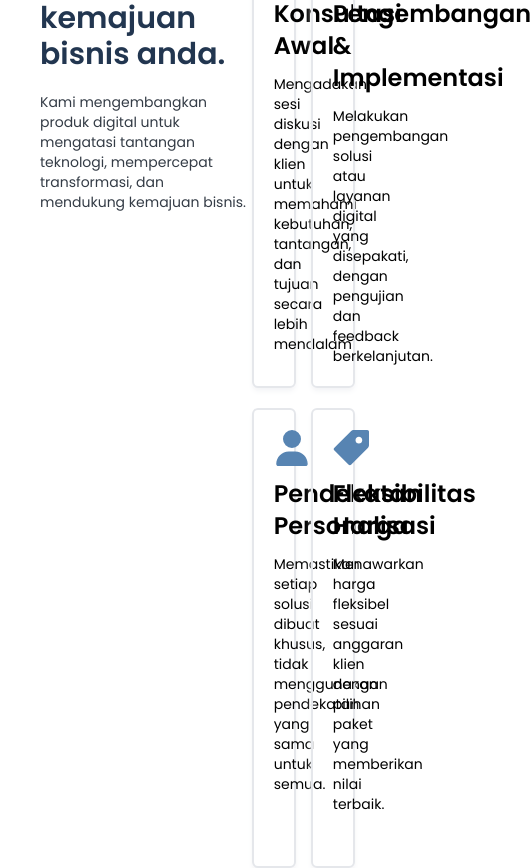
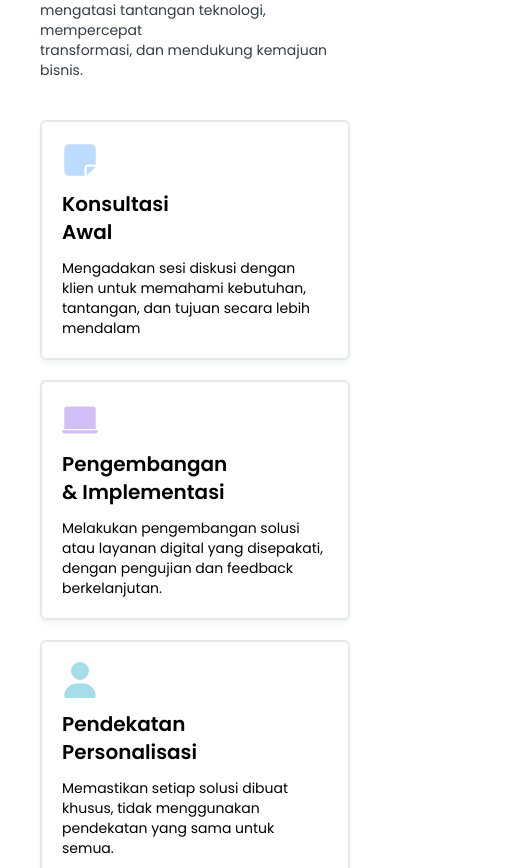
Before and after one commit to sekte-ani/anitech-general, a Next.js app: page / in a window 390 px wide. Shown: the part 1080-1948 px from the top of the page, 531 px wide, since content can reach past the window. Built offline with nearby package versions, Linux system fonts and the light colour scheme.

Commit message:
fix:responsive solution section, fixed card component

```diff
--- a/src/app/page.tsx
+++ b/src/app/page.tsx
@@ -37,7 +37,7 @@ export default function Home() {
     <>
       {/* Hero */}
       <Hero />
-      <div className='px-10 lg:px-20 xl:px-48'>
+      <div className='px-10 lg:px-20 xl:px-40'>
         {/* Solution */}
         <Solution />
         {/* Inovation */}
--- a/src/components/micro/Card.tsx
+++ b/src/components/micro/Card.tsx
@@ -1,18 +1,33 @@
 import React from 'react';
 import ImageComponent from './ImageComponent';
-
+import { BsFillLaptopFill } from 'react-icons/bs';
 interface CardProps {
   Icon?: React.ComponentType<React.SVGProps<SVGSVGElement>>;
   title: string;
   description: string;
+  className?: string;
+  iconStyle?: string;
 }
 
-const Card: React.FC<CardProps> = ({ Icon, title, description }) => {
+const Card: React.FC<CardProps> = ({
+  Icon,
+  title,
+  description,
+  className,
+  iconStyle,
+}) => {
   return (
-    <section className='border-2 border-gray-200 shadow-md shadow-gray-100 rounded-md p-5'>
-      {Icon && <Icon className='text-4xl text-primary' />}
+    <section
+      className={`border-2 border-gray-200 shadow-md shadow-gray-100 rounded-md p-5 ${className}`}
+    >
+      {Icon && (
+        <Icon
+          className={`text-4xl ${iconStyle}`}
+          style={{ backgroundColor: iconStyle }}
+        />
+      )}
       <h1
-        className='text-2xl mt-3 font-semibold'
+        className='text-xl 2xl:text-2xl mt-3 font-semibold'
         dangerouslySetInnerHTML={{ __html: title }}
       />
       <p
--- a/src/components/page/home/solution.tsx
+++ b/src/components/page/home/solution.tsx
@@ -11,29 +11,33 @@ function Solution() {
       title: 'Konsultasi <br/> Awal',
       description:
         'Mengadakan sesi diskusi dengan klien untuk memahami kebutuhan, tantangan, dan tujuan secara lebih mendalam',
+      iconStyle: 'text-[#BDDBFF] group-hover:text-white',
     },
     {
       icon: BsFillLaptopFill,
       title: 'Pengembangan <br/> & Implementasi',
       description:
         'Melakukan pengembangan solusi atau layanan digital yang disepakati, dengan pengujian dan feedback berkelanjutan.',
+      iconStyle: 'text-[#D2BFF7] group-hover:text-white',
     },
     {
       icon: FaUser,
       title: 'Pendekatan <br/> Personalisasi',
       description:
         'Memastikan setiap solusi dibuat khusus, tidak menggunakan pendekatan yang sama untuk semua.',
+      iconStyle: 'text-[#A7DCEB] group-hover:text-white',
     },
     {
       icon: ImPriceTag,
       title: 'Fleksibilitas <br/> Harga',
       description:
         'Menawarkan harga fleksibel sesuai anggaran klien dengan pilihan paket yang memberikan nilai terbaik.',
+      iconStyle: 'text-[#FDBFC1] group-hover:text-white',
     },
   ];
 
   return (
-    <div className='flex justify-between mt-44'>
+    <div className='flex flex-col xl:flex-row justify-between mt-20 xl:mt-44'>
       <div>
         <SectionTitle
           className=''
@@ -44,8 +48,9 @@ function Solution() {
           text='Kami mengembangkan produk digital untuk <br/> mengatasi tantangan teknologi, mempercepat <br/> transformasi, dan mendukung kemajuan bisnis.'
         />
       </div>
-      <div className='grid grid-rows-2 gap-5 w-1/2'>
-        <div className='grid grid-cols-2 gap-5'>
+      {/* Card */}
+      <div className='grid xl:grid-rows-2 gap-5 w-full mt-10 xl:mt-0 xl:w-1/2'>
+        <div className='grid grid-rows-2 md:grid-rows-1 md:grid-cols-2 gap-5'>
           {cardContent.map((item, index) =>
             index < 2 ? (
               <Card
@@ -53,13 +58,15 @@ function Solution() {
                 Icon={item.icon}
                 title={item.title}
                 description={item.description}
+                className='group hover:bg-card-hover hover:text-white'
+                iconStyle={item.iconStyle}
               />
             ) : (
               ''
             ),
           )}
         </div>
-        <div className='grid grid-cols-2 gap-5'>
+        <div className='grid grid-rows-2 md:grid-rows-1 md:grid-cols-2 gap-5'>
           {cardContent.map((item, index) =>
             index >= 2 ? (
               <Card
@@ -67,6 +74,8 @@ function Solution() {
                 Icon={item.icon}
                 title={item.title}
                 description={item.description}
+                className='group hover:bg-card-hover hover:text-white'
+                iconStyle={item.iconStyle}
               />
             ) : (
               ''
--- a/tailwind.config.ts
+++ b/tailwind.config.ts
@@ -22,6 +22,9 @@ export default {
         secondary: '#D5E1E9',
         black_ani: '#252525',
       },
+      backgroundImage: {
+        'card-hover': 'linear-gradient(145deg, #4C9DAE 0%, #2C4D77 58%)',
+      },
     },
   },
   plugins: [],
```
Also changed, not shown: src/app/globals.css (+9 -0 lines).
